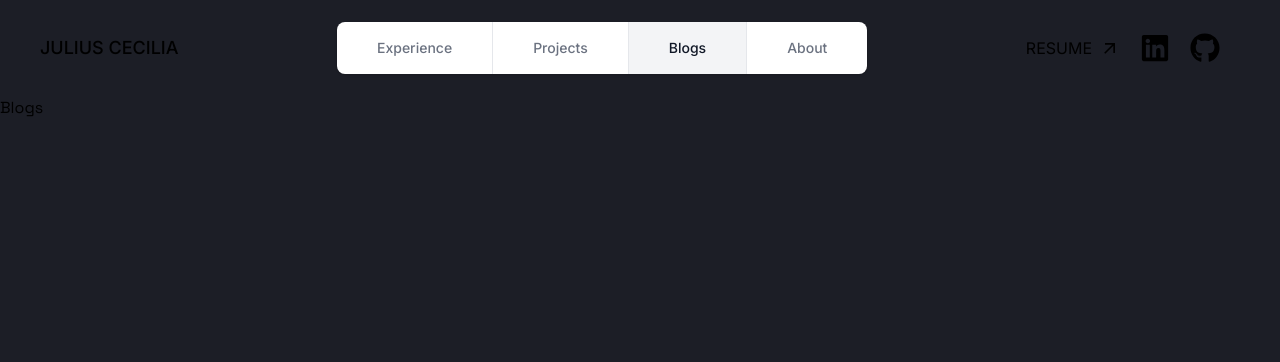
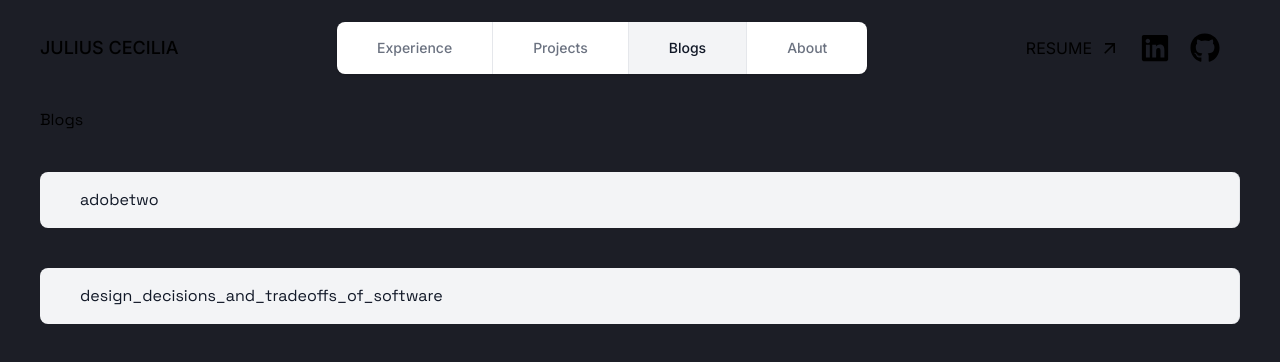
Before and after one commit to juliuscecilia33/portfoliov2, a Next.js app: page /blogs in a window 1280 px wide. Shown: the top 362 px of the page. Built offline with nearby package versions, Linux system fonts and the light colour scheme.

Commit message:
blog heading

```diff
--- a/src/app/blogs/page.tsx
+++ b/src/app/blogs/page.tsx
@@ -1,11 +1,24 @@
 import Navbar from "@/components/Navbar";
+import Link from "next/link";
 
 export default function Blogs() {
   return (
     <main className="flex flex-col">
       <Navbar />
-      <div className={``}>
-        <h1>Blogs</h1>
+      <div className={`px-10 flex flex-col`}>
+        <h1 className="mt-3">Blogs</h1>
+        <Link
+          href="blogs/adobetwo"
+          className="my-10 inline-block py-4 px-10 text-gray-900 bg-gray-100 border-r border-gray-200 dark:border-gray-700 rounded-lg focus:ring-1 focus:ring-rose-400 active focus:outline-none dark:bg-[#E95278] dark:text-white"
+        >
+          adobetwo
+        </Link>
+        <Link
+          href="blogs/design_decisions_and_tradeoffs_of_software"
+          className="inline-block py-4 px-10 text-gray-900 bg-gray-100 border-r border-gray-200 dark:border-gray-700 rounded-lg focus:ring-1 focus:ring-rose-400 active focus:outline-none dark:bg-[#E95278] dark:text-white"
+        >
+          design_decisions_and_tradeoffs_of_software
+        </Link>
       </div>
     </main>
   );
--- /dev/null
+++ b/src/components/Blog/BlogHeading.tsx
@@ -0,0 +1,23 @@
+type BlogHeadingProps = {
+  date: string;
+  title: string;
+  timeReading: string;
+  type: string;
+};
+
+const BlogHeading = () => {
+  return (
+    <>
+      <p className="blogDate mb-1 pl-10">May 28, 2024</p>
+      <h1 className="blogTitle px-10">
+        Designs and Decisions and trade-offs of Software
+      </h1>
+      <div className="w-full border-b border-[#2E303E] my-8"></div>
+      <div className="px-10 w-full flex items-center">
+        <p className="blogDescription mr-8">Julius Cecilia</p>
+        <p className="blogDescription mr-8">3-4 min.</p>
+        <p className="blogType text-[#52E9CE]">• Knowledge</p>
+      </div>
+    </>
+  );
+};
--- a/src/components/Footer.tsx
+++ b/src/components/Footer.tsx
@@ -2,7 +2,7 @@
 
 const Footer = () => {
   return (
-    <div className="w-full flex flex-col px-[20%] py-32 mt-20 bg-[#262934]">
+    <div className="w-full flex flex-col px-[20%] pt-24 pb-8 mt-20 bg-[#262934]">
       <h1 className="blogTitle">A big thank you to...</h1>
       <p className="text-base font-bold text-[#E95278] font-inter my-5">
         This section is a special thank you to all who have supported me on my
```
